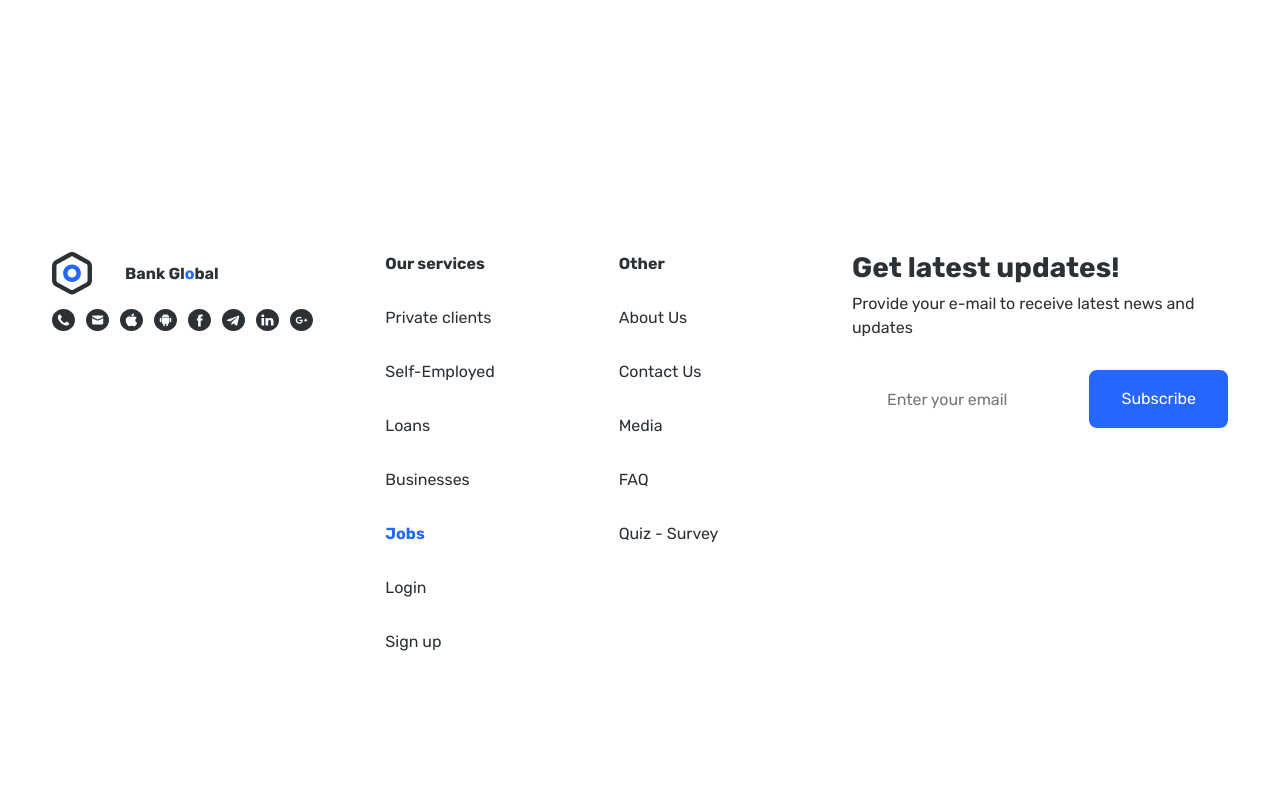
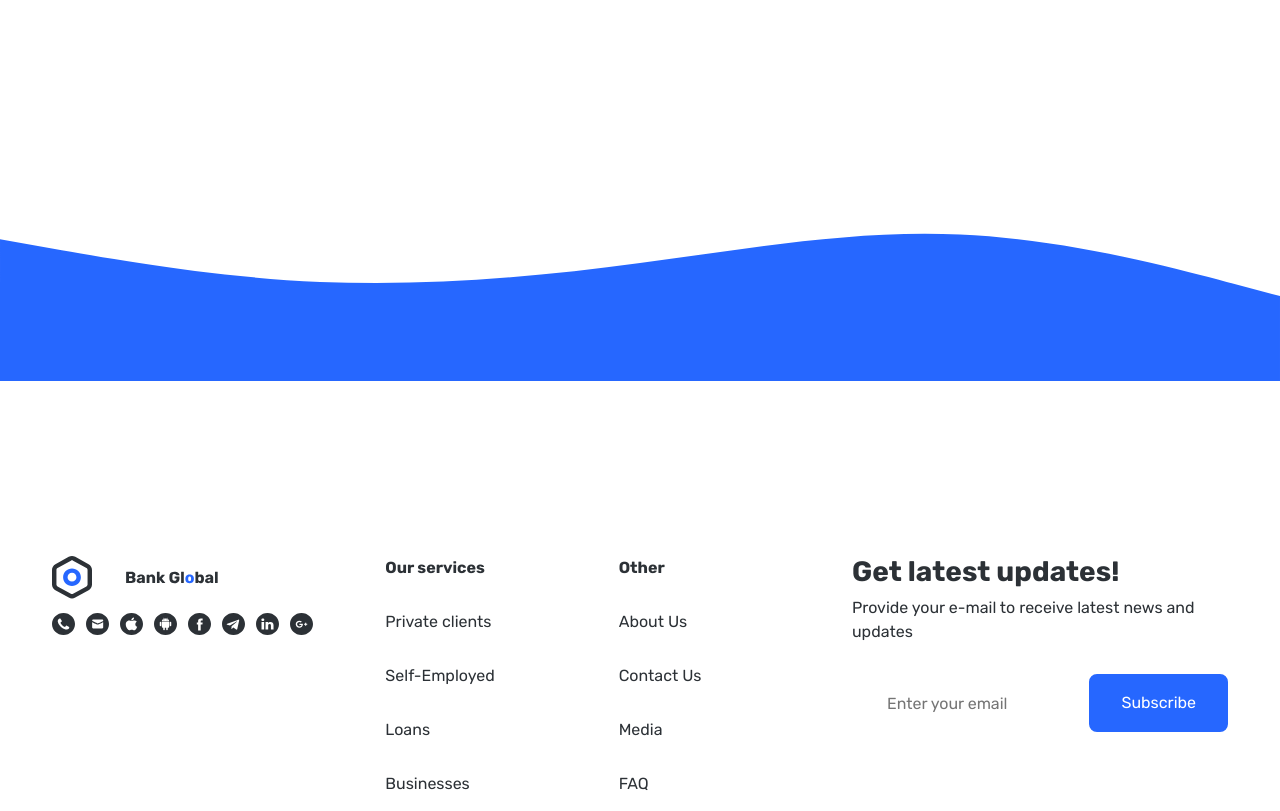
Before and after one commit to brandalx/BANKGLOBAL, a plain HTML site: page jobs.html in a window 1280 px wide. Shown: the part 1750-2561 px from the top of the page. Before the commit the page ends 2450 px from the top, so only its background shows below. Drawn offline with nearby package versions, Linux system fonts and the light colour scheme; files whose address does not match are found by name.

Commit message:
feat: svg

```diff
--- a/jobs.html
+++ b/jobs.html
@@ -430,7 +430,13 @@
         </div>
       </div>
     </div>
-
+    <svg xmlns="http://www.w3.org/2000/svg" viewBox="0 0 1440 320">
+      <path
+        fill="var(--yellow)"
+        fill-opacity="1"
+        d="M0,160L60,170.7C120,181,240,203,360,208C480,213,600,203,720,186.7C840,171,960,149,1080,154.7C1200,160,1320,192,1380,208L1440,224L1440,320L1380,320C1320,320,1200,320,1080,320C960,320,840,320,720,320C600,320,480,320,360,320C240,320,120,320,60,320L0,320Z"
+      ></path>
+    </svg>
     <footer class="container-fluid page-footer pb-sm-5 pb-5 pb-lg-0">
       <div class="container pb-sm-4 pb-4 pb-lg-0">
         <div class="row justify-content-between align-content-between">
--- a/styles/jobs.css
+++ b/styles/jobs.css
@@ -1,5 +1,5 @@
 .strip-1-job {
-  min-height: 780px;
+  min-height: 100vh;
   background: linear-gradient(
     91.06deg,
     rgba(255, 255, 255, 0) 0%,
```
Also changed, not shown: Quiz-survey.html (+7 -1 lines), contactus.html (+7 -1 lines), index.html (+8 -1 lines), self-employed.html (+7 -1 lines), signup.html (+7 -1 lines), src/blob-scene-haikei (1).svg (added), src/blob-scene-haikei.svg (added), src/circle-scatter-haikei.svg (added), src/wave-haikei.svg (added), 1 other file.
